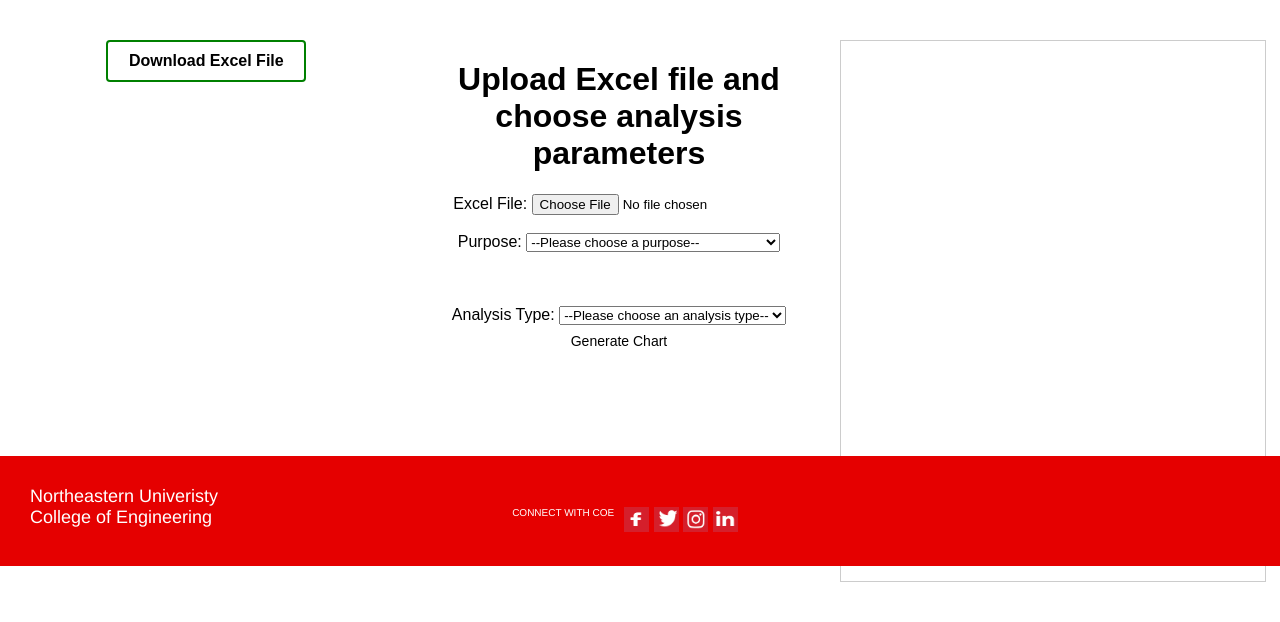
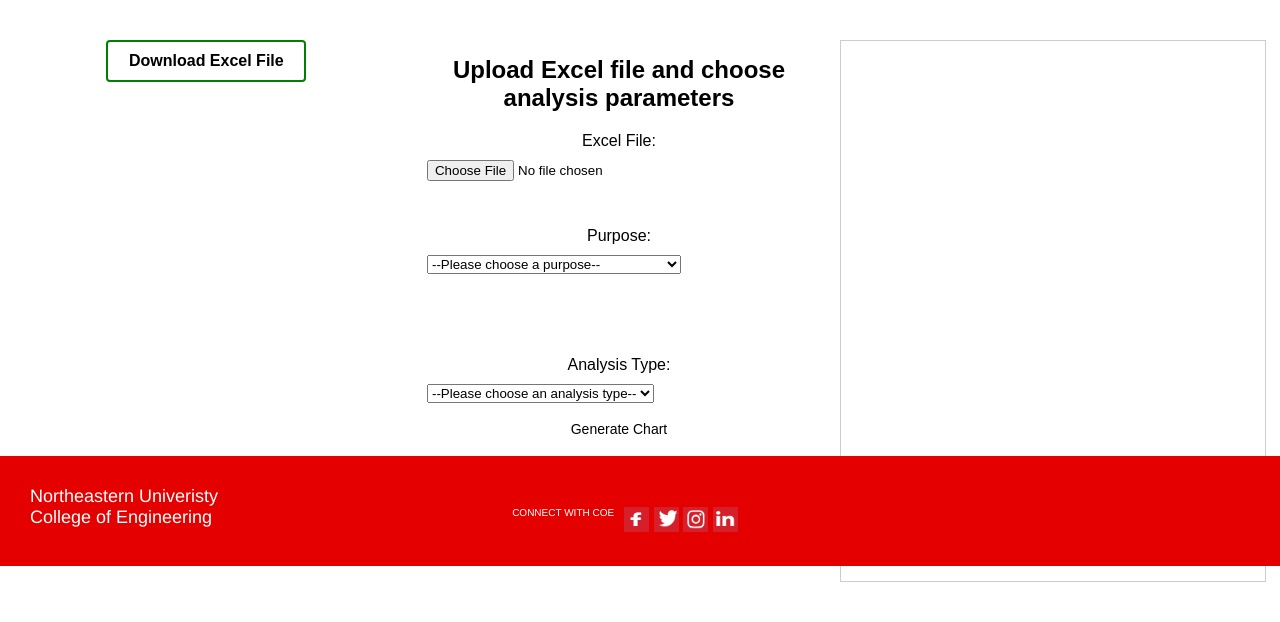
Before and after one commit to abackhoff/hyse-epidemicanalysis, a Flask app: page /create-spc-charts in a window 1280 px wide. Shown: the part 234-856 px from the top of the page. Run offline with Flask 2, Linux system fonts and the light colour scheme.

Commit message:
Update index.html

```diff
--- a/templates/index.html
+++ b/templates/index.html
@@ -74,6 +74,35 @@
             min-height: 500px;
         }
 
+        .upload-form {
+            text-align: left;
+        }
+
+        .upload-form h1 {
+            font-size: 24px;
+            margin-bottom: 20px;
+        }
+
+        .upload-form label,
+        .upload-form select,
+        .upload-form input {
+            display: block;
+            margin-bottom: 10px;
+        }
+
+        .download-excel {
+            text-align: center;
+        }
+
+        .download-excel button {
+            width: 100%;
+            max-width: 200px;
+            margin: 0 auto;
+        }
+
+        .download-excel a {
+            text-decoration: none;
+        }
     </style>
     <script>
         function handlePurposeChange(purposeSelect) {
```
